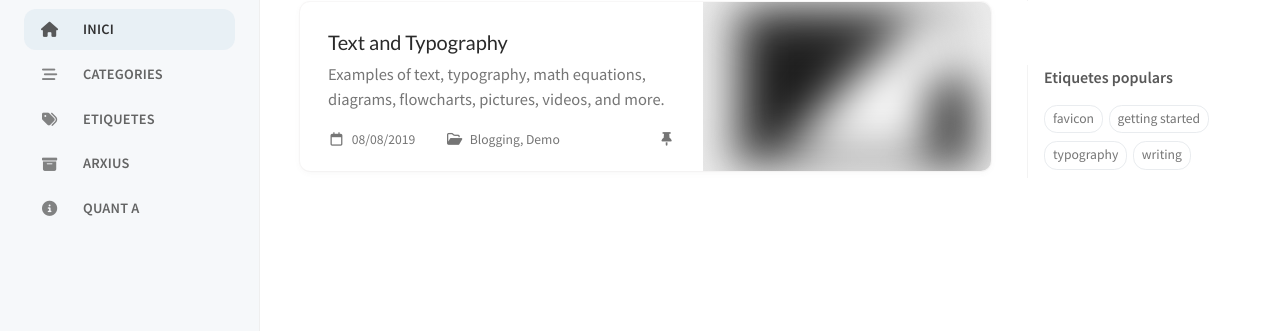
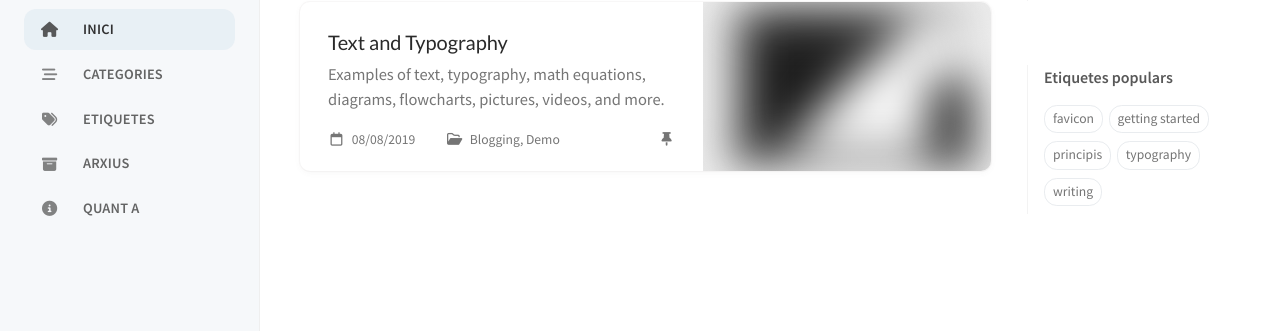
Before and after one commit to somtic/somlinux.cat, a Jekyll site: the page built from index.html, in a window 1280 px wide. Shown: the part 275-606 px from the top of the page. Built offline with Jekyll 4.4.1, drawn with Linux system fonts in a browser that asks for light colours; cached includes are drawn as plain includes.

Commit message:
nou post

```diff
--- a/_posts/2024-04-04-per-que-linux.md
+++ b/_posts/2024-04-04-per-que-linux.md
@@ -1,8 +1,8 @@
 ---
-layout: post
 title:  "Per què Linux?"
 date:   2024-04-04 21:10:39 +0200
-categories: linux
+categories: [linux]
+tags: [principis]
 ---
 # Per què Linux?
 
```
